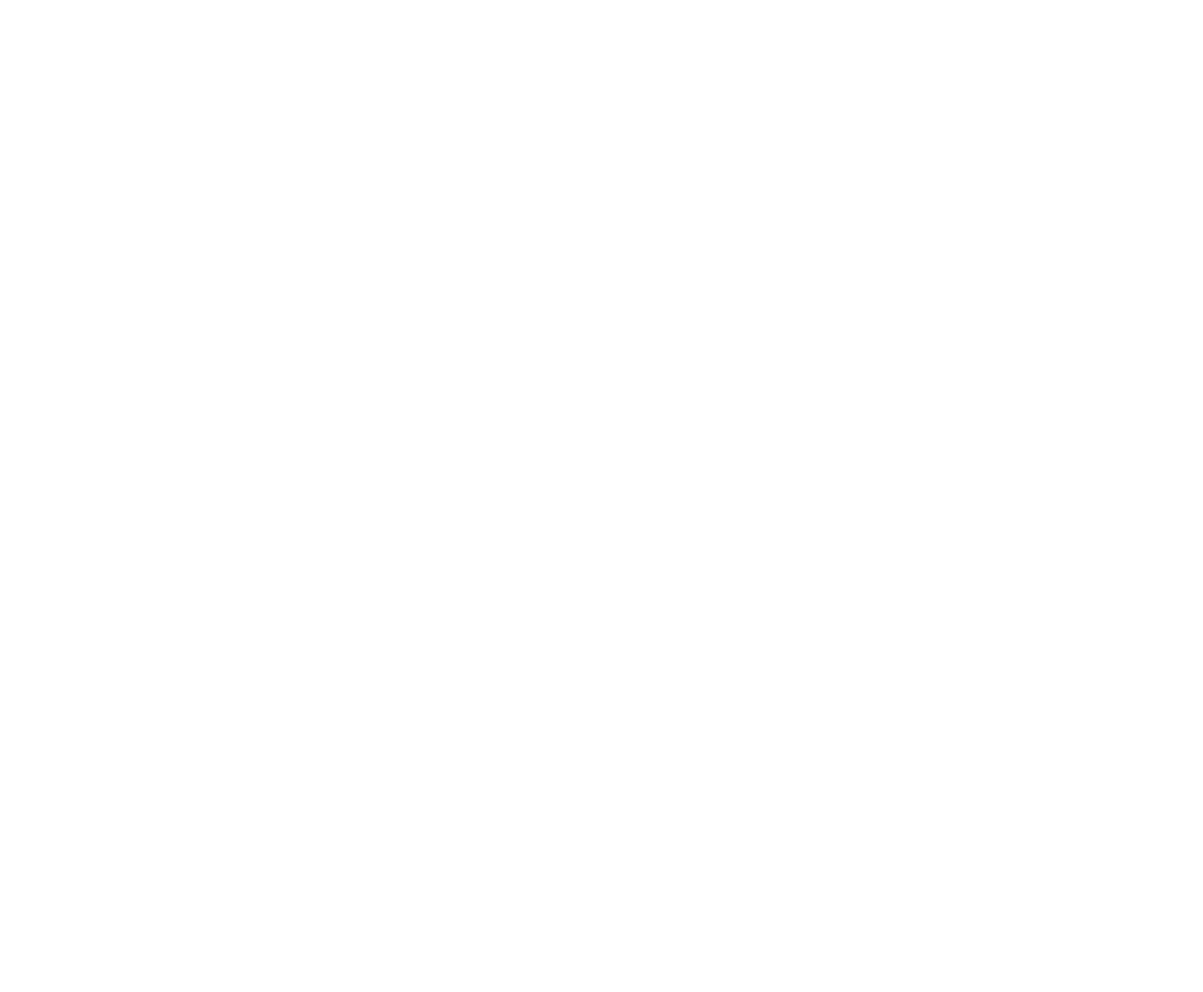
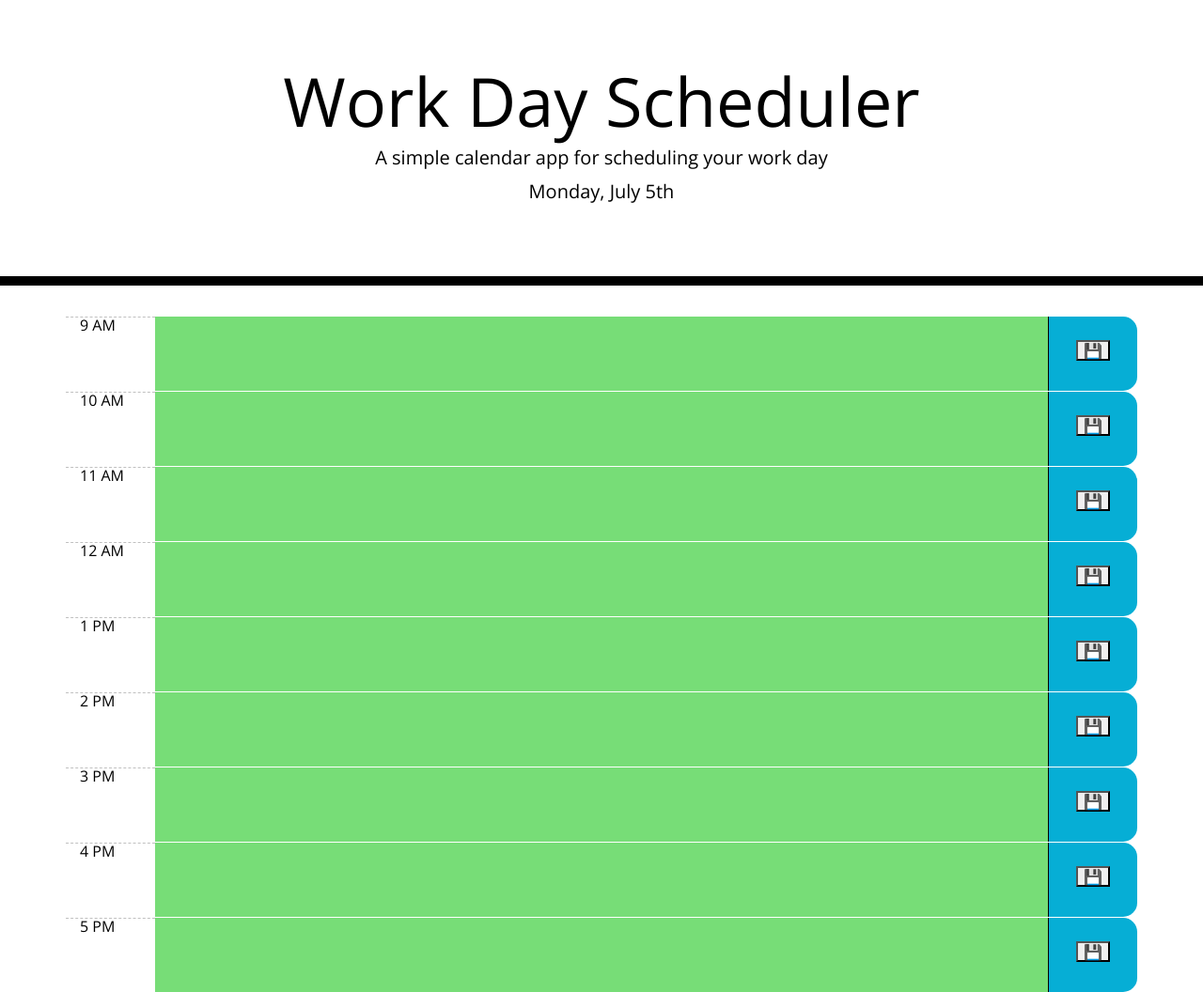
Before and after one commit to scottyv6/SLV_Scheduler, a plain HTML site: page index.html in a window 1280 px wide. Shown: the whole page at 94% size. Before the commit the page ends 800 px from the top, so only its background shows below. Drawn offline with nearby package versions, Linux system fonts and the light colour scheme.

Commit message:
updated html, css, js and images for complete app

```diff
--- a/assets/css/style.css
+++ b/assets/css/style.css
@@ -0,0 +1,76 @@
+body {
+    font-family: 'Open Sans', sans-serif;
+    font-size: 16px;
+    line-height: 1;
+  }
+
+  textarea {
+    background: transparent;
+    border: none;
+    resize: none;
+    color: #000000;
+    padding: 10px;
+    outline: none;
+  }
+
+  button {
+      margin-top: 25px;
+  }
+
+  .jumbotron {
+    text-align: center;
+    background-color: transparent;
+    color: black;
+    border-radius: 0;
+    border-bottom: 10px solid black;
+  }
+
+  .description {
+    white-space: pre-wrap;
+  }
+
+  .time-block {
+    text-align: center;
+    border-radius: 15px;
+  }
+
+  .row {
+    white-space: pre-wrap;
+    height: 80px;
+    border-top: 1px solid white;
+  }
+
+  .hour {
+    background-color: #ffffff;
+    color: #000000;
+    border-top: 1px dashed silver;
+  }
+
+  .past {
+    background-color: #d3d3d3;
+    color: white;
+  }
+
+  .present {
+    background-color: #ff6961;
+    color: white;
+  }
+
+  .future {
+    background-color: #77dd77;
+    color: white;
+  }
+
+  .saveBtn {
+    border-left: 1px solid black;
+    border-top-right-radius: 15px;
+    border-bottom-right-radius: 15px;
+    background-color: #06aed5;
+    color: white;
+    text-align: center;
+  }
+
+  .saveBtn:hover {
+    font-size: 20px;
+    transition: all 0.3s ease-in-out;
+  }
--- a/assets/js/script.js
+++ b/assets/js/script.js
@@ -0,0 +1,126 @@
+const schedConatainer = document.getElementById("schedContainer");
+var currentDay = moment().format("dddd, MMMM Do");
+$("#currentDay").text(currentDay);
+
+let currentTime = moment().format("k");
+
+/* This loop creates the 9 rows and associated columns and elements.
+ It then assigns bg colour based on time */
+for (var i=1; i<=9; i++) {
+    createTimeRow(i);
+    setBackground(i);
+}
+
+/*This function creates all the html elemnets for the
+ time blocks. It sets up the attributes and ids of all
+ the required elemnts. The id of the save button and textarea
+ are use the index provide in the loop to give each row a unique
+ id in order to retrieve data to the correct row after it has
+ been stored in local storage*/
+function createTimeRow(index) {
+    // for each loop create a row with class row and
+    const rowEl = document.createElement("div");
+    $(rowEl).addClass("row");
+    $(rowEl).attr("id", "row" + index);
+    //add the row to the container
+    schedConatainer.appendChild(rowEl);
+
+    // add a time col to the row
+    const timeCol = document.createElement("div");
+    $(timeCol).addClass("col-1 hour");
+    let time = timeTo12(index + 8)
+    timeCol.textContent = time;
+    //add the column to the row
+    rowEl.appendChild(timeCol);
+
+    // add text col to the row
+    const textCol = document.createElement("div");
+    $(textCol).addClass("col-10");
+    $(textCol).attr("id", "textCol" + index);
+    //create the textarea element
+    const text = document.createElement("textarea");
+    $(text).attr("id", "text" + index);
+    $(text).attr("cols", "80");
+    $(text).attr("rows", "3");
+    text.textContent = getNoteByIndex(index);
+    //append tex area to the column
+    textCol.appendChild(text);
+    //add the column to the row
+    rowEl.appendChild(textCol);
+
+    // add save col to the row
+    const saveCol = document.createElement("div");
+    $(saveCol).addClass("col-1");
+    $(saveCol).addClass("saveBtn");
+    // create the button
+    const button = document.createElement("button");
+    $(button).attr("id", "button" + index);
+    button.textContent = "\uD83D\uDCBE";
+    /* add event listener to the button. When it is clicked
+       the saveNote function will be called */
+    button.addEventListener("click", saveNote);
+    // append the button to the column
+    saveCol.appendChild(button);
+    //add the column to the row
+    rowEl.appendChild(saveCol);
+}
+
+//function to convert 24 hour time into 12 hour time
+function timeTo12 (twentyfourTime){
+    let twelveTime;
+    if (twentyfourTime < 13) {
+        twelveTime = twentyfourTime + " AM"
+    }
+    else {
+        twelveTime = (twentyfourTime - 12)  + " PM"
+    }
+    return twelveTime;
+}
+/* This function applies the appropriate class to the text area
+   rows bassed on the current time */
+function setBackground(index) {
+    let id = "#textCol";
+    id = id + index;
+    if (currentTime < index + 8) {
+        $(id).addClass("future");
+    }
+    else if (currentTime >= index + 9) {
+        $(id).addClass("past");
+    }
+    else {
+        $(id).addClass("present");
+    }
+}
+/* This function  returns the note data for a particular row
+based on the index. If there is no data it will return and empty
+string */
+function getNoteByIndex(index){
+    const noteData = getNoteData();
+    return noteData[index] || ""
+}
+/* This function retrieves the notes object from local storage and
+formats it back to a JavaSript object. If no bject is found it
+returns an empty object */
+function getNoteData(){
+    return JSON.parse(localStorage.getItem("notes")) || {};
+}
+/* This function stores data in to local stoarge. It is called
+when the save button is pressed. It takes text from the textarea
+and saves it to the notes object wich has the inputed text indexed
+by a number bassed on the row it is in.  */
+function saveNote(event) {
+    event.preventDefault();
+
+    const button = event.target;
+    const buttonId = button.id;
+    const index = buttonId.slice(-1);
+
+    const textarea = document.getElementById('text' + index);
+    const userInput = textarea.value;
+
+    const noteData = getNoteData();
+
+    noteData[index] =userInput;
+
+    localStorage.setItem('notes', JSON.stringify(noteData));
+}
--- a/index.html
+++ b/index.html
@@ -1,29 +1,42 @@
 <!DOCTYPE html>
 <html lang="en">
+  <head>
+    <meta charset="UTF-8" />
+    <meta name="viewport" content="width=device-width, initial-scale=1.0" />
+    <meta http-equiv="X-UA-Compatible" content="ie=edge" />
+    <link
+      rel="stylesheet"
+      href="https://stackpath.bootstrapcdn.com/bootstrap/4.3.1/css/bootstrap.min.css"
+    />
+    <link
+      rel="stylesheet"
+      href="https://use.fontawesome.com/releases/v5.8.1/css/all.css"
+      integrity="sha384-50oBUHEmvpQ+1lW4y57PTFmhCaXp0ML5d60M1M7uH2+nqUivzIebhndOJK28anvf"
+      crossorigin="anonymous"
+    />
+    <link
+      href="https://fonts.googleapis.com/css?family=Open+Sans&display=swap"
+      rel="stylesheet"
+    />
+    <link rel="stylesheet" href="assets/css/style.css" />
+    <title>Work Day Scheduler</title>
+  </head>
 
-<head>
-  <meta charset="UTF-8">
-  <meta name="viewport" content="width=device-width, initial-scale=1.0">
-  <meta http-equiv="X-UA-Compatible" content="ie=edge">
-  <meta name="Description" content="Enter your description here" />
-  <link rel="stylesheet" href="https://cdnjs.cloudflare.com/ajax/libs/twitter-bootstrap/4.5.0/css/bootstrap.min.css">
+  <body>
+    <header class="jumbotron">
+      <h1 class="display-3">Work Day Scheduler</h1>
+      <p class="lead">A simple calendar app for scheduling your work day</p>
+      <p id="currentDay" class="lead"></p>
+    </header>
 
-  <title>Bootstrap Layouts</title>
-</head>
+    <div class="container" id="schedContainer">
+      <!-- Timeblocks go here -->
 
-<body>
 
-    <script src="https://code.jquery.com/jquery-1.12.4.js"></script>
-    <script src="https://code.jquery.com/ui/1.12.1/jquery-ui.js"></script>
-    <script
-      type="text/javascript"
-      src="https://cdnjs.cloudflare.com/ajax/libs/moment.js/2.27.0/moment.min.js"
-    ></script>
-    <script
-      src="https://code.jquery.com/jquery-3.5.1.min.js"
-      integrity="sha256-9/aliU8dGd2tb6OSsuzixeV4y/faTqgFtohetphbbj0="
-      crossorigin="anonymous"
-    ></script>
-</body>
+    </div>
 
+    <script src="https://cdnjs.cloudflare.com/ajax/libs/jquery/3.2.1/jquery.min.js"></script>
+    <script src="https://cdnjs.cloudflare.com/ajax/libs/moment.js/2.24.0/moment.min.js"></script>
+    <script src="assets/js/script.js"></script>
+  </bocy>
 </html>
```
Also changed, not shown: assets/images/screenshot1.jpg (added), 1 other file.
